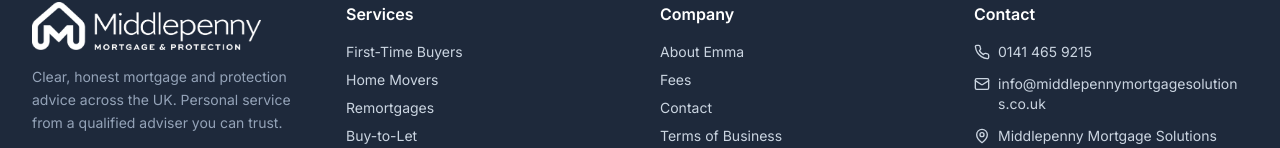
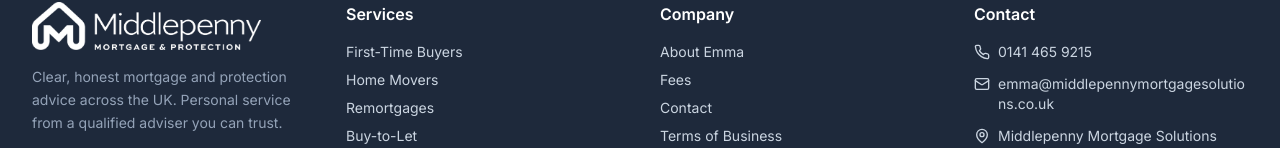
Before and after one commit to meemal/middlepennymortgages, a React (Vite) app: page / in a window 1280 px wide. Shown: the part 3523-3671 px from the top of the page. Built offline with nearby package versions, Linux system fonts and the light colour scheme.

Commit message:
Updated siteData.ts

```diff
--- a/src/data/siteData.ts
+++ b/src/data/siteData.ts
@@ -4,7 +4,7 @@ export const siteData = {
   domain: 'middlepennymortgagesolutions.co.uk',
   phone: '0141 465 9215',
   mobile: '07468 617786',
-  email: 'info@middlepennymortgagesolutions.co.uk',
+  email: 'emma@middlepennymortgagesolutions.co.uk',
   whatsapp: '447468617786',
   address: {
     line1: 'Middlepenny Mortgage Solutions',
```
